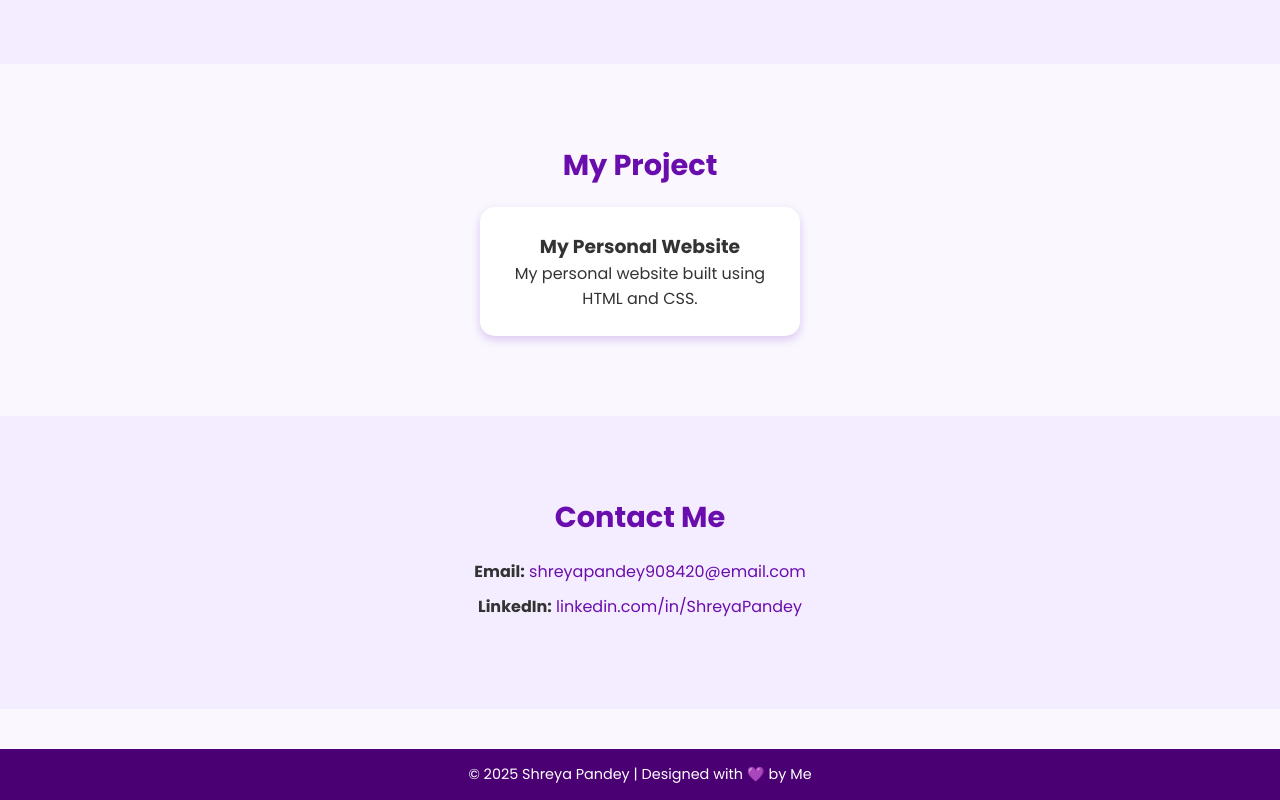
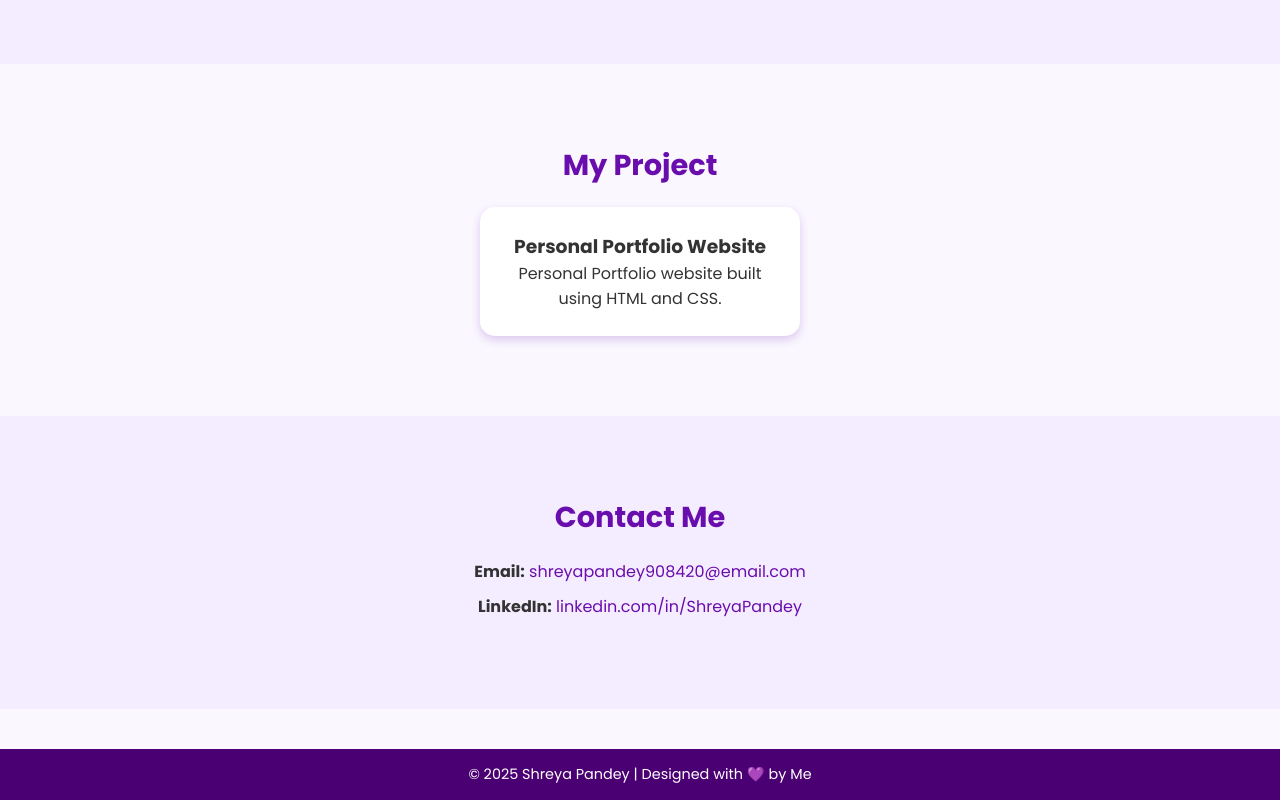
Before and after one commit to ShreyaPandey84/My-Portfolio, a plain HTML site: page index.html in a window 1280 px wide. Shown: the part 949-1749 px from the top of the page. Drawn offline with Linux system fonts and the light colour scheme.

Commit message:
Update index.html

```diff
--- a/index.html
+++ b/index.html
@@ -52,8 +52,8 @@
       <h2>My Project</h2>
       <div class="projects-grid single">
         <div class="project-card">
-          <h3>My Personal Website</h3>
-          <p>My personal website built using HTML and CSS.</p>
+          <h3>Personal Portfolio Website</h3>
+          <p> Personal Portfolio website built using HTML and CSS.</p>
         </div>
       </div>
     </div>
@@ -74,4 +74,5 @@
     <p>© 2025 Shreya Pandey | Designed with 💜 by Me</p>
   </footer>
 </body>
+
 </html>
```
